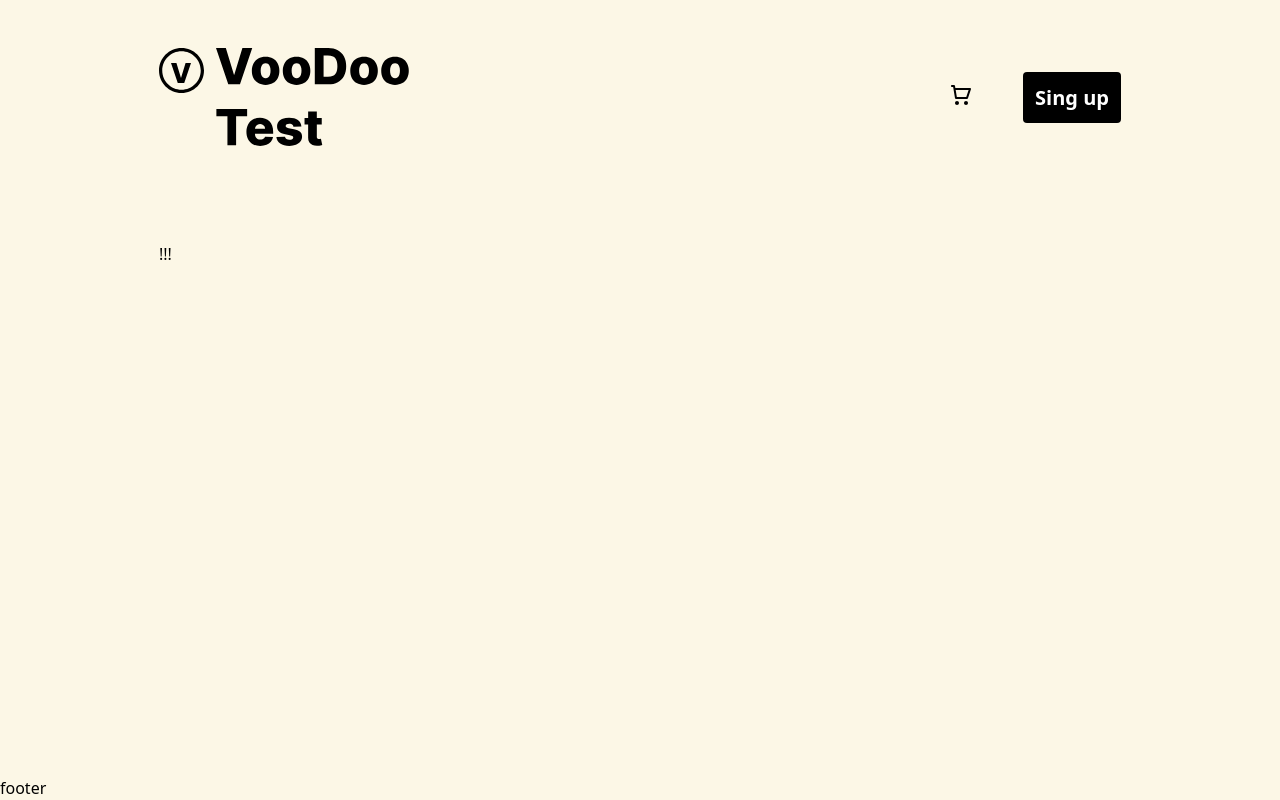
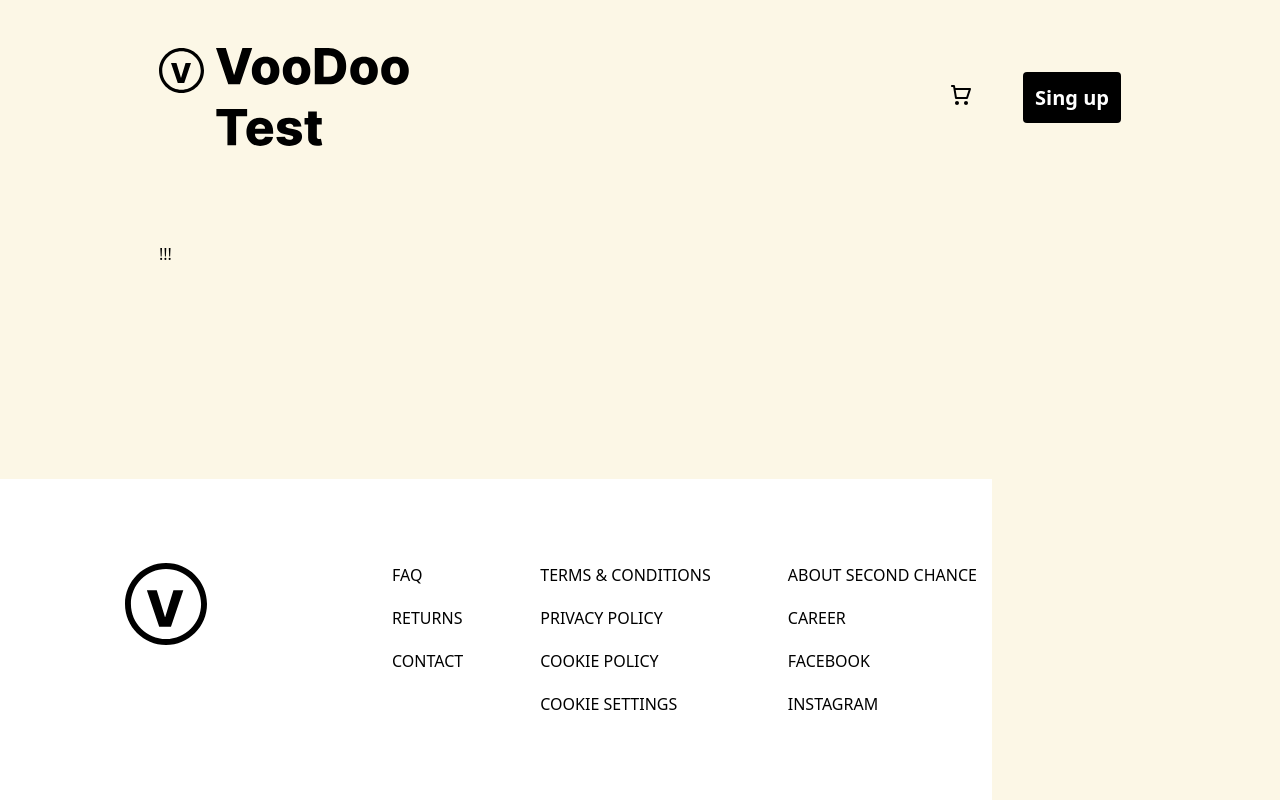
Before and after one commit to Oleksii-Bidiak/voodoo-test, a website: page src/index.html in a window 1280 px wide. Drawn offline with Linux system fonts and the light colour scheme; no server answers.

Commit message:
add some more

```diff
--- a/src/index.html
+++ b/src/index.html
@@ -32,36 +32,35 @@
 		<main class="flex-auto">
 			<div class="container mx-auto pt-[48px] pb-[48px]">!!!</div>
 			<div id="cardsBody" class="container mx-auto pt-[48px] pb-[48px]
-				grid grid-cols-4 gap-x-[24px] gap-y-[48px]
-			">
-			<!-- <article class="flex flex-col gap-y-[12px]">
-				<img src="" alt="item">
-				<div class="flex justify-between items-center">
-					<div class="flex flex-col items-start">
-						<div class=font-bold"></div>
-						<div class="font-bold"> KR</div>
-					</div>
-					<div class="flex flex-col items-start">
-						<div class="font-medium"></div>
-						<div class="font-normal"></div>
-					</div>
-				</div>
-				<div class="transition ease-in-out delay-0 duration-300
-				inline-flex
-				items-start
-				justify-center
-				bg-black
-				text-white
-				p-[16px]
-				rounded text-button
-				uppercase
-				cursor-pointer
-				  hover:bg-gray-700">ADD TO CART</div>
-			</article> -->
+				grid
+				grid-cols-1
+				sm:grid-cols-2
+				md:grid-cols-3
+				lg:grid-cols-4
+				gap-x-[24px]
+				gap-y-[48px]"></div>
+		</main>
+		<footer class="container flex justify-between flex-wrap pt-[84px] pb-[84px] bg-white gap-[20px]">
+			<div class="pr-[108px] pl-[110px]">
+				<img src="./img/logo2.svg" alt="logo">
 			</div>
-		</main>
-		<footer>
-			footer
+			<div class="flex flex-col max-w-[300px] gap-y-[19px]">
+				<a href="#" class="hover:underline">FAQ</a>
+				<a href="#" class="hover:underline">RETURNS</a>
+				<a href="#" class="hover:underline">CONTACT</a>
+			</div>
+			<div class="flex flex-col max-w-[300px] gap-y-[19px]">
+				<a href="#" class="hover:underline">TERMS & CONDITIONS</a>
+				<a href="#" class="hover:underline">PRIVACY POLICY</a>
+				<a href="#" class="hover:underline">COOKIE POLICY</a>
+				<a href="#" class="hover:underline">COOKIE SETTINGS</a>
+			</div>
+			<div class="flex flex-col max-w-[300px] gap-y-[19px]">
+				<a href="#" class="hover:underline">ABOUT SECOND CHANCE</a>
+				<a href="#" class="hover:underline">CAREER</a>
+				<a href="#" class="hover:underline">FACEBOOK</a>
+				<a href="#" class="hover:underline">INSTAGRAM</a>
+			</div>
 		</footer>
 	</div>
 	<script src="./js/index.js"></script>
--- a/tailwind.config.js
+++ b/tailwind.config.js
@@ -4,6 +4,9 @@ module.exports = {
   theme: {
     extend: {
       gridTemplateColumns: {
+        1: "repeat(1, minmax(180px, 1fr))",
+        2: "repeat(2, minmax(180px, 1fr))",
+        3: "repeat(3, minmax(180px, 1fr))",
         4: "repeat(4, minmax(180px, 1fr))",
       },
       fontFamily: {
```
Also changed, not shown: src/css/style.css.
